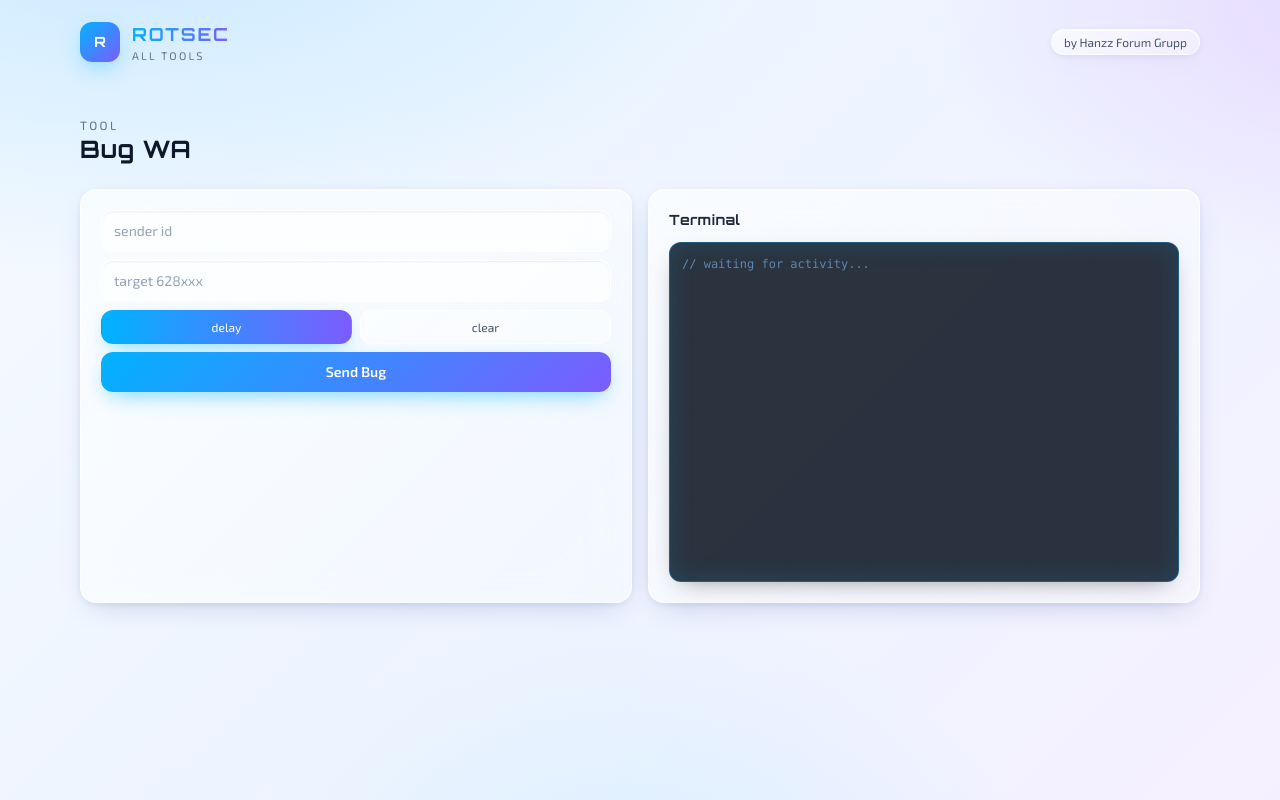
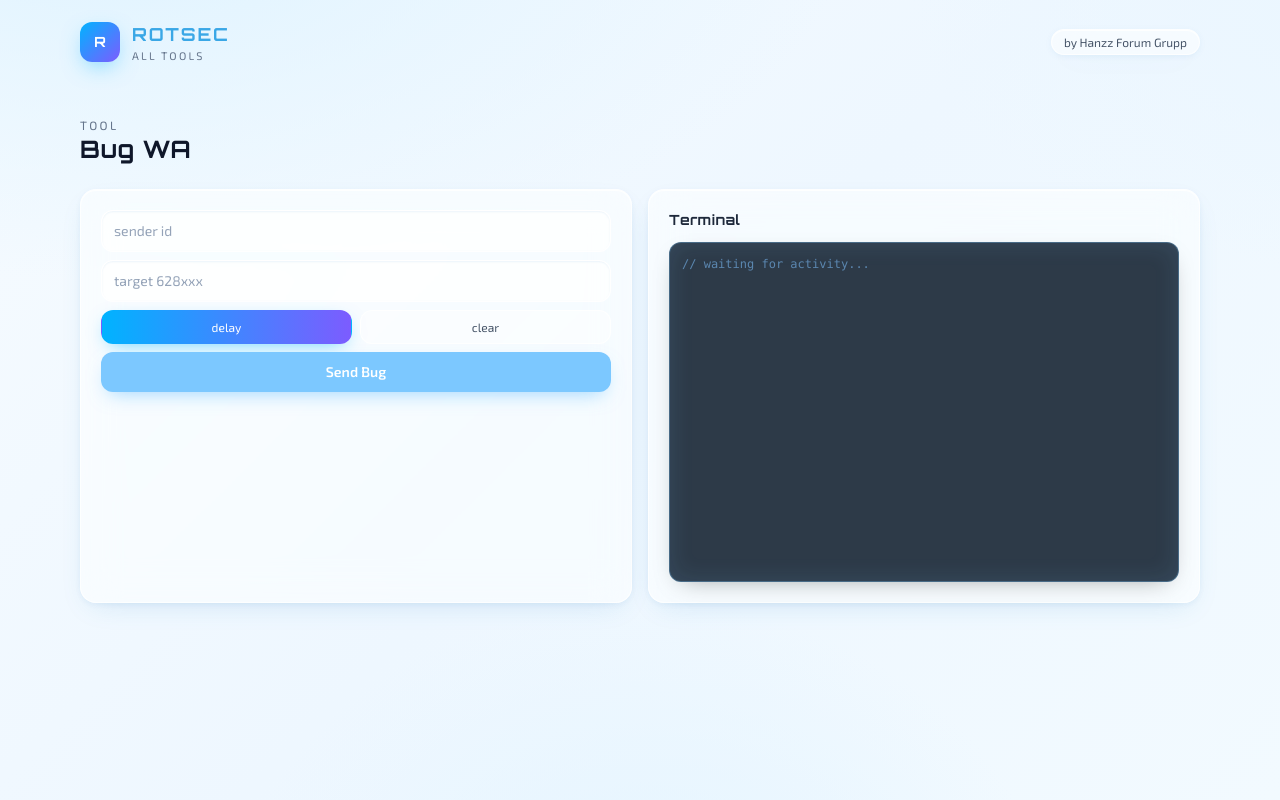
Before and after one commit to hanzcodereal/prokit, a Next.js app: page /t/bug in a window 1280 px wide. Built offline with nearby package versions, Linux system fonts and the light colour scheme.

Commit message:
Update globals.css

```diff
--- a/src/app/globals.css
+++ b/src/app/globals.css
@@ -1,12 +1,6 @@
 @tailwind base;
 @tailwind components;
 @tailwind utilities;
-
-:root {
-  --neon: #00b3ff;
-  --neon2: #7c5cff;
-  --neon-soft: rgba(0, 179, 255, 0.25);
-}
 
 html, body {
   min-height: 100%;
@@ -16,67 +10,64 @@ html, body {
 body {
   font-family: var(--font-exo), ui-sans-serif, system-ui, sans-serif;
   background:
-    radial-gradient(1200px 600px at 10% -10%, #c9e9ff 0%, transparent 60%),
-    radial-gradient(900px 500px at 110% 0%, #e6d9ff 0%, transparent 55%),
-    radial-gradient(700px 600px at 50% 120%, #d7f0ff 0%, transparent 60%),
-    linear-gradient(135deg, #f6fbff 0%, #eef4ff 50%, #f5f0ff 100%);
+    radial-gradient(1200px 600px at 10% -10%, #dff3ff 0%, transparent 60%),
+    radial-gradient(900px 500px at 110% 0%, #eaf6ff 0%, transparent 55%),
+    radial-gradient(700px 600px at 50% 120%, #e3f4ff 0%, transparent 60%),
+    linear-gradient(135deg, #f6fbff 0%, #eef7ff 50%, #f2faff 100%);
   background-attachment: fixed;
 }
 
 .font-orbitron { font-family: var(--font-orbitron), sans-serif; }
 
 .glass {
-  background: linear-gradient(135deg, rgba(255,255,255,0.65), rgba(255,255,255,0.35));
+  background: rgba(255, 255, 255, 0.55);
   backdrop-filter: blur(18px) saturate(140%);
   -webkit-backdrop-filter: blur(18px) saturate(140%);
-  border: 1px solid rgba(255, 255, 255, 0.6);
+  border: 1px solid rgba(255, 255, 255, 0.7);
   box-shadow:
-    0 10px 30px -12px rgba(20, 60, 130, 0.25),
-    0 2px 8px -2px rgba(20, 60, 130, 0.12),
-    inset 0 1px 0 rgba(255, 255, 255, 0.8);
+    0 10px 30px -12px rgba(30, 120, 190, 0.18),
+    0 2px 8px -2px rgba(30, 120, 190, 0.1),
+    inset 0 1px 0 rgba(255, 255, 255, 0.85);
 }
 
 .glass-hover:hover {
-  border-color: var(--neon);
+  border-color: #7cc8ff;
   box-shadow:
-    0 12px 36px -10px rgba(0, 179, 255, 0.45),
-    0 0 0 1px rgba(0, 179, 255, 0.35),
-    inset 0 1px 0 rgba(255, 255, 255, 0.8);
+    0 12px 36px -10px rgba(80, 180, 255, 0.4),
+    0 0 0 1px rgba(124, 200, 255, 0.5),
+    inset 0 1px 0 rgba(255, 255, 255, 0.85);
 }
 
 .neon-text {
-  background: linear-gradient(90deg, #00b3ff, #7c5cff);
-  -webkit-background-clip: text;
-  background-clip: text;
-  color: transparent;
+  color: #3aa7e6;
 }
 
 .neon-btn {
-  background: linear-gradient(135deg, #00b3ff, #7c5cff);
-  color: #fff;
-  box-shadow: 0 8px 24px -8px rgba(0, 179, 255, 0.65);
+  background: #7cc8ff;
+  color: #ffffff;
+  box-shadow: 0 8px 20px -8px rgba(80, 180, 255, 0.6);
   transition: transform 120ms ease, box-shadow 120ms ease, filter 120ms ease;
 }
-.neon-btn:hover { filter: brightness(1.06); box-shadow: 0 10px 30px -8px rgba(124, 92, 255, 0.7); }
+.neon-btn:hover { filter: brightness(1.05); box-shadow: 0 10px 24px -8px rgba(80, 180, 255, 0.7); }
 .neon-btn:disabled { opacity: 0.55; cursor: not-allowed; }
 
 .neon-input {
-  background: rgba(255,255,255,0.65);
-  border: 1px solid rgba(255,255,255,0.9);
-  box-shadow: inset 0 1px 2px rgba(20, 60, 130, 0.08);
+  background: rgba(255, 255, 255, 0.75);
+  border: 1px solid rgba(255, 255, 255, 0.95);
+  box-shadow: inset 0 1px 2px rgba(30, 120, 190, 0.08);
 }
 .neon-input:focus {
-  border-color: var(--neon);
-  box-shadow: 0 0 0 3px var(--neon-soft);
+  border-color: #7cc8ff;
+  box-shadow: 0 0 0 3px rgba(124, 200, 255, 0.35);
   outline: none;
 }
 
 .terminal {
-  background: rgba(8, 16, 30, 0.85);
-  border: 1px solid rgba(0, 179, 255, 0.35);
-  box-shadow: inset 0 0 24px rgba(0, 179, 255, 0.15), 0 8px 24px -12px rgba(0,0,0,0.5);
-  color: #c9eaff;
+  background: rgba(10, 24, 40, 0.85);
+  border: 1px solid rgba(124, 200, 255, 0.35);
+  box-shadow: inset 0 0 24px rgba(124, 200, 255, 0.12), 0 8px 24px -12px rgba(0,0,0,0.4);
+  color: #d6efff;
 }
 
 ::-webkit-scrollbar { width: 8px; height: 8px; }
-::-webkit-scrollbar-thumb { background: rgba(0, 179, 255, 0.35); border-radius: 8px; }
+::-webkit-scrollbar-thumb { background: rgba(124, 200, 255, 0.5); border-radius: 8px; }
```
